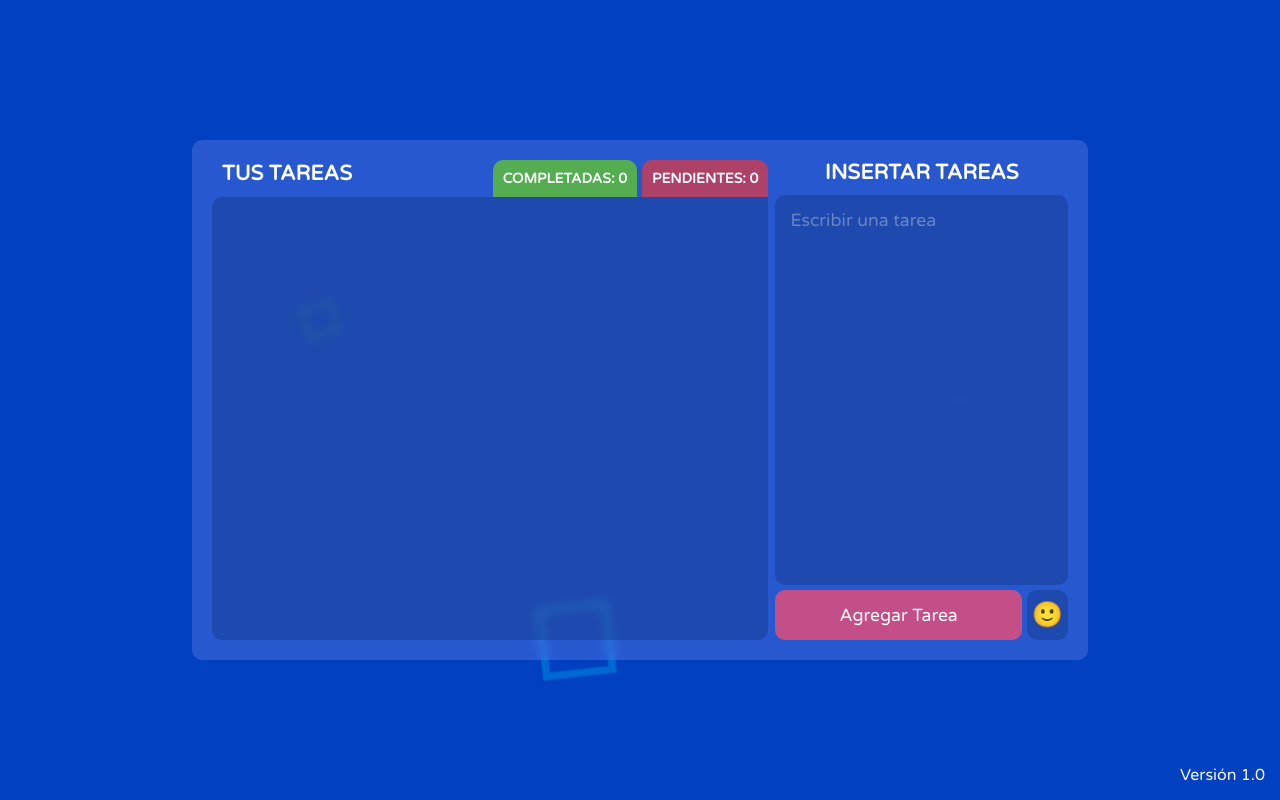
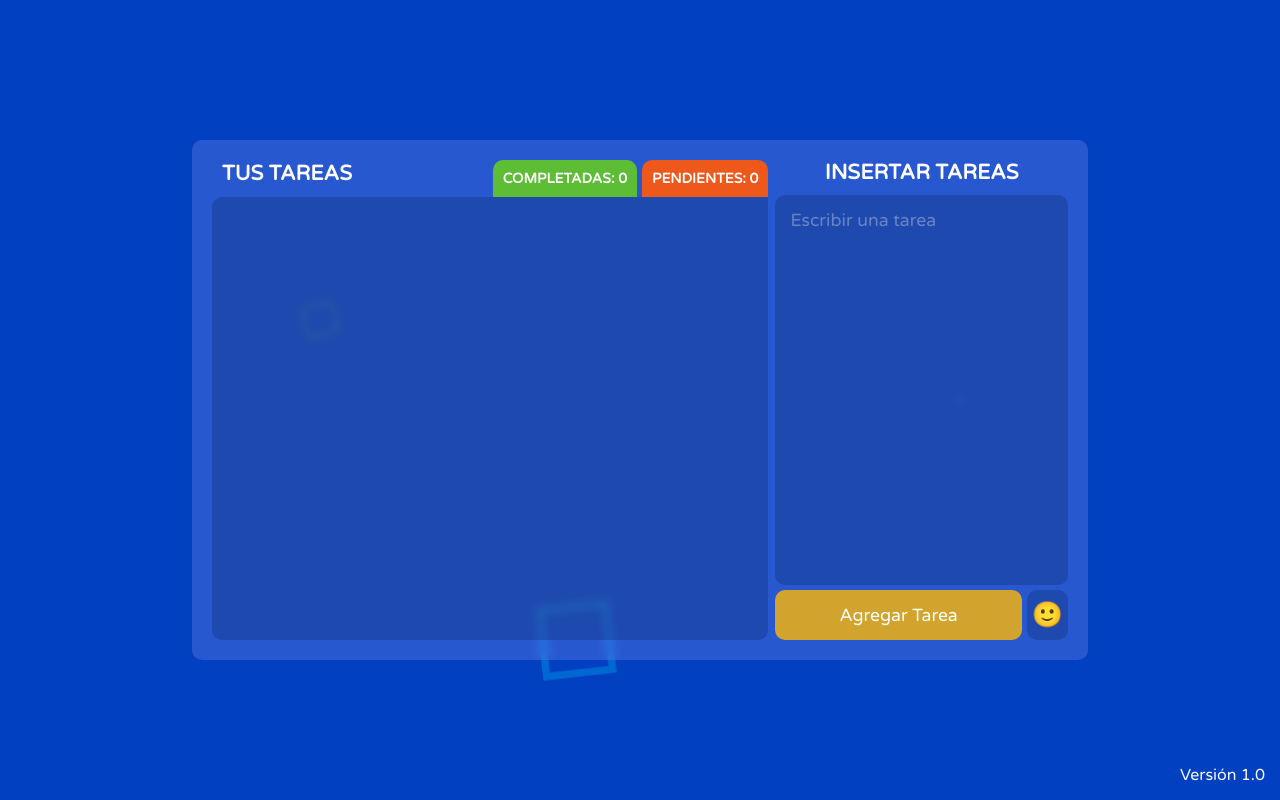
Before and after one commit to DonVoid18/R-tareas, a React (Vite) app: page / in a window 1280 px wide. Built offline with nearby package versions, Linux system fonts and the light colour scheme.

Commit message:
added new coolors tasks and buttons

```diff
--- a/src/App.css
+++ b/src/App.css
@@ -1,16 +1,17 @@
 @import url('https://fonts.googleapis.com/css2?family=Varela+Round&display=swap');
 :root {
   --color-1: #f7f7ff;
-  --color-2: #f9554fac;
-  --color-3: #a5be00b0;
-  --color-4: #f6b02dad;
+  --color-2: #ef476ecc;
+  --color-3: #ffca3ac0;
+  --color-4: #8ac926c0;
   --color-5: white;
   --border-radius-1: 10px;
 
   --color-background-1: #ff4d6eb9;
-  --color-background-2: #ff4d6eda;
+  --color-background-2: #ff580aeb;
   --color-background-3: #9fa1ff41;
   --color-background-4: #0018453f;
+  --color-background-5: #70e000be;
 }
 * {
   padding: 0;
@@ -110,11 +111,11 @@ html {
   display: flex;
 }
 .container_state_slope{
-  background-color: #e5383bb3;
+  background-color: var(--color-background-2);
   margin-left: 5px;
 }
 .container_state_filled{
-  background-color: #70e0009e;
+  background-color: var(--color-background-5);
 }
 .container_state_slope, .container_state_filled{
   font-size: 0.875rem;
--- a/src/Componentes/TaskForm/TaskForm.css
+++ b/src/Componentes/TaskForm/TaskForm.css
@@ -56,15 +56,15 @@
   cursor: pointer;
   font-size: 1.1em;
   font-family: 'Varela Round', sans-serif;
+  background: #ffb803cb;
 
-  background: var(--color-background-1);
   color: var(--color-5);
 
   transition: .1s ease-in;
   transition: background .2s ease;
 }
 .task_button:hover{
-  background: var(--color-background-2);
+  background: #ffb803ec;
 }
 .task_button:active{
   transform: scale(.95, .95);
--- a/src/Componentes/TaskForm/TaskForm.jsx
+++ b/src/Componentes/TaskForm/TaskForm.jsx
@@ -8,7 +8,6 @@ function TaskForm({ onSubmit }) {
 
   const handleChange = (evento) => {
     setInput(evento.target.value);
-    console.log(evento.target.value);
   };
 
   const handleSend = (evento) => {
```
